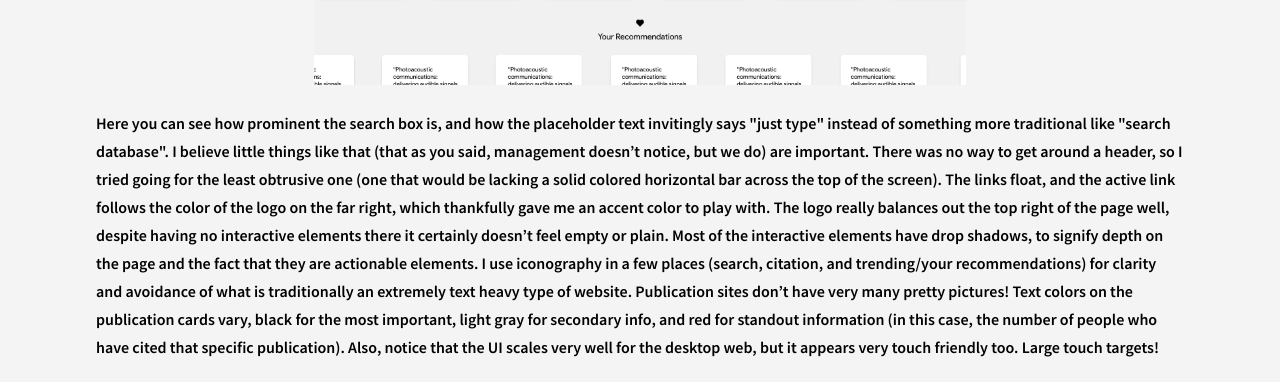
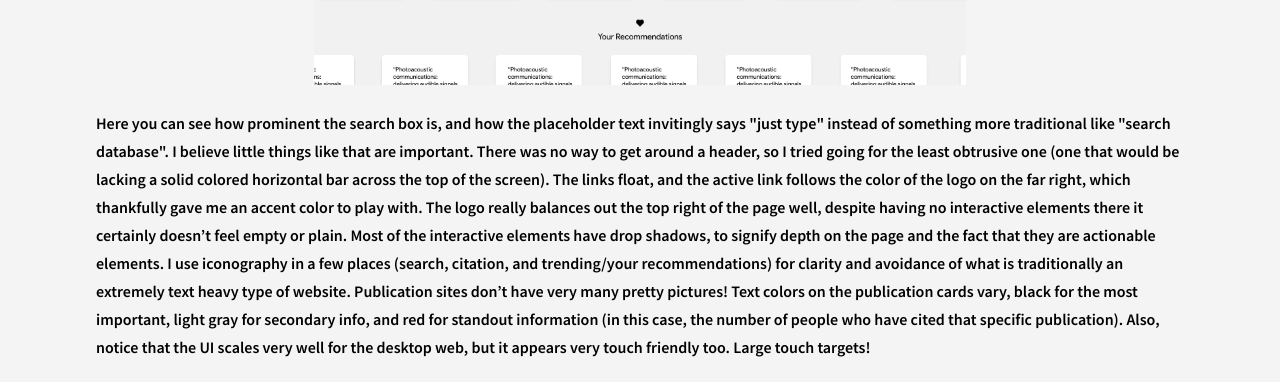
Before and after one commit to rahatmaini/rahatmaini.github.io, a plain HTML site: page posts/publication.html in a window 1280 px wide. Shown: the part 2034-2416 px from the top of the page. Drawn offline with Linux system fonts and the light colour scheme.

Commit message:
Fixed typo

```diff
--- a/posts/publication.html
+++ b/posts/publication.html
@@ -68,7 +68,7 @@
 
    <img src="../images/publicationDB/Main.png" class="centeredImg" width="60%" height="60%">
 
-   <p>Here you can see how prominent the search box is, and how the placeholder text invitingly says "just type" instead of something more traditional like "search database". I believe little things like that (that as you said, management doesn’t notice, but we do) are important. There was no way to get around a header, so I tried going for the least obtrusive one (one that would be lacking a solid colored horizontal bar across the top of the screen). The links float, and the active link follows the color of the logo on the far right, which thankfully gave me an accent color to play with. The logo really balances out the top right of the page well, despite having no interactive elements there it certainly doesn’t feel empty or plain. Most of the interactive elements have drop shadows, to signify depth on the page and the fact that they are actionable elements. I use iconography in a few places (search, citation, and trending/your recommendations) for clarity and avoidance of what is traditionally an extremely text heavy type of website. Publication sites don’t have very many pretty pictures! Text colors on the publication cards vary, black for the most important, light gray for secondary info, and red for standout information (in this case, the number of people who have cited that specific publication). Also, notice that the UI scales very well for the desktop web, but it appears very touch friendly too. Large touch targets!</p>
+   <p>Here you can see how prominent the search box is, and how the placeholder text invitingly says "just type" instead of something more traditional like "search database". I believe little things like that are important. There was no way to get around a header, so I tried going for the least obtrusive one (one that would be lacking a solid colored horizontal bar across the top of the screen). The links float, and the active link follows the color of the logo on the far right, which thankfully gave me an accent color to play with. The logo really balances out the top right of the page well, despite having no interactive elements there it certainly doesn’t feel empty or plain. Most of the interactive elements have drop shadows, to signify depth on the page and the fact that they are actionable elements. I use iconography in a few places (search, citation, and trending/your recommendations) for clarity and avoidance of what is traditionally an extremely text heavy type of website. Publication sites don’t have very many pretty pictures! Text colors on the publication cards vary, black for the most important, light gray for secondary info, and red for standout information (in this case, the number of people who have cited that specific publication). Also, notice that the UI scales very well for the desktop web, but it appears very touch friendly too. Large touch targets!</p>
 
    <img src="../images/publicationDB/Parallax.png" class="centeredImg" width="60%" height="60%">
 
```
Also changed, not shown: 1 other file.
